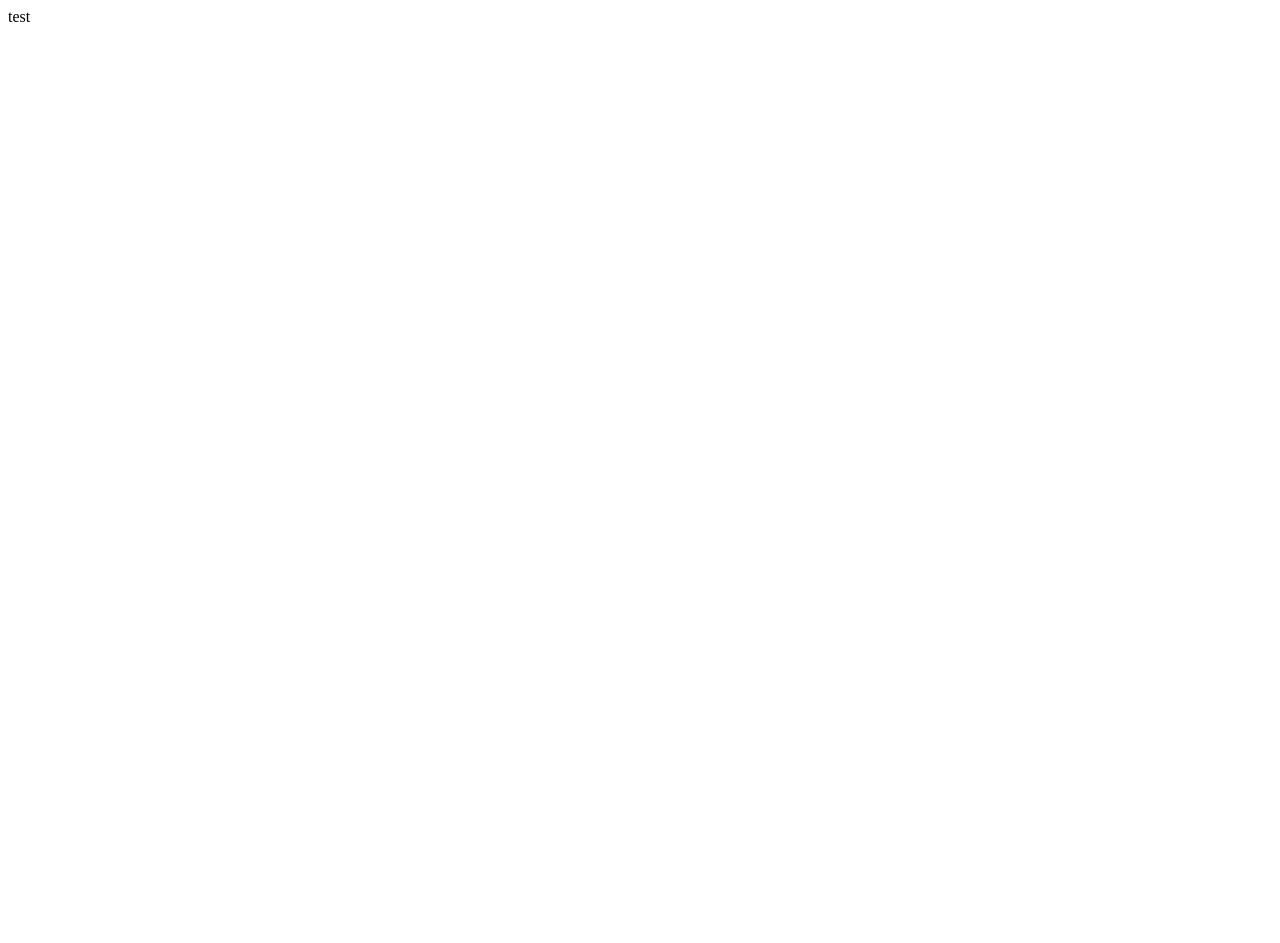
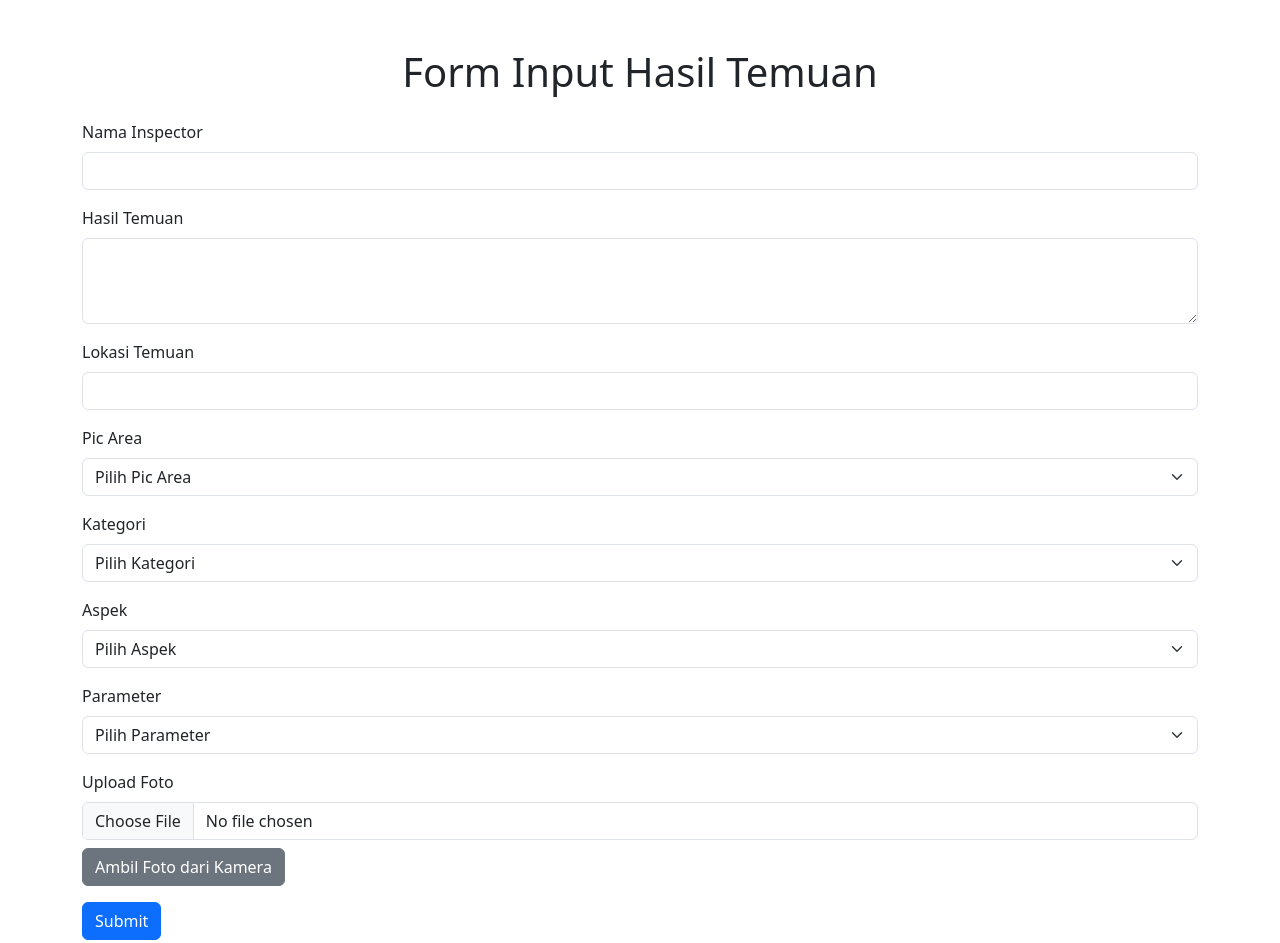
Before and after one commit to kerumahmedia-hub/hse, a plain HTML site: page index.html in a window 1280 px wide. Before the commit the page ends 800 px from the top, so only its background shows below. Drawn offline with nearby package versions, Linux system fonts and the light colour scheme.

Commit message:
Update index.html

```diff
--- a/index.html
+++ b/index.html
@@ -1 +1,87 @@
-test
+<!DOCTYPE html>
+<html lang="en">
+<head>
+    <meta charset="UTF-8">
+    <meta name="viewport" content="width=device-width, initial-scale=1.0">
+    <title>Form Input Hasil Temuan</title>
+    <link href="https://cdn.jsdelivr.net/npm/bootstrap@5.3.0/dist/css/bootstrap.min.css" rel="stylesheet">
+    <link rel="stylesheet" href="styles.css">
+</head>
+<body>
+    <div class="container mt-5">
+        <h1 class="text-center">Form Input Hasil Temuan</h1>
+        <form id="temuanForm" class="mt-4">
+            <div class="mb-3">
+                <label for="namaInspector" class="form-label">Nama Inspector</label>
+                <input type="text" class="form-control" id="namaInspector" required>
+            </div>
+            <div class="mb-3">
+                <label for="hasilTemuan" class="form-label">Hasil Temuan</label>
+                <textarea class="form-control" id="hasilTemuan" rows="3" required></textarea>
+            </div>
+            <div class="mb-3">
+                <label for="lokasiTemuan" class="form-label">Lokasi Temuan</label>
+                <input type="text" class="form-control" id="lokasiTemuan" required>
+            </div>
+            <div class="mb-3">
+                <label for="picArea" class="form-label">Pic Area</label>
+                <select class="form-select" id="picArea" required>
+                    <option value="">Pilih Pic Area</option>
+                    <option value="HRGA">HRGA</option>
+                    <option value="MTC">MTC</option>
+                    <option value="MSQA">MSQA</option>
+                    <option value="PPIC">PPIC</option>
+                    <option value="Reverb">Reverb</option>
+                    <option value="Refining">Refining</option>
+                    <option value="Furnace">Furnace</option>
+                    <option value="BB">BB</option>
+                    <option value="Prodev">Prodev</option>
+                </select>
+            </div>
+            <div class="mb-3">
+                <label for="kategori" class="form-label">Kategori</label>
+                <select class="form-select" id="kategori" required>
+                    <option value="">Pilih Kategori</option>
+                    <option value="unsafe Action">unsafe Action</option>
+                    <option value="unsafe Condition">unsafe Condition</option>
+                    <option value="Nearmiss">Nearmiss</option>
+                    <option value="Accident">Accident</option>
+                    <option value="PPA">PPA</option>
+                    <option value="PPU">PPU</option>
+                    <option value="LB3">LB3</option>
+                    <option value="Residents Complain">Residents Complain</option>
+                </select>
+            </div>
+            <div class="mb-3">
+                <label for="aspek" class="form-label">Aspek</label>
+                <select class="form-select" id="aspek" required>
+                    <option value="">Pilih Aspek</option>
+                    <option value="Safety">Safety</option>
+                    <option value="Healthy">Healthy</option>
+                    <option value="Environment">Environment</option>
+                </select>
+            </div>
+            <div class="mb-3">
+                <label for="parameter" class="form-label">Parameter</label>
+                <select class="form-select" id="parameter" required>
+                    <option value="">Pilih Parameter</option>
+                    <option value="Low">Low</option>
+                    <option value="Medium">Medium</option>
+                    <option value="High">High</option>
+                </select>
+            </div>
+            <div class="mb-3">
+                <label for="foto" class="form-label">Upload Foto</label>
+                <input type="file" class="form-control" id="foto" accept="image/*" capture="camera">
+                <button type="button" class="btn btn-secondary mt-2" id="captureBtn">Ambil Foto dari Kamera</button>
+                <canvas id="canvas" style="display:none;"></canvas>
+                <img id="preview" class="mt-2" style="max-width: 200px; display:none;">
+            </div>
+            <button type="submit" class="btn btn-primary">Submit</button>
+        </form>
+        <div id="result" class="mt-4"></div>
+    </div>
+    <script src="https://cdn.jsdelivr.net/npm/bootstrap@5.3.0/dist/js/bootstrap.bundle.min.js"></script>
+    <script src="script.js"></script>
+</body>
+</html>
```
